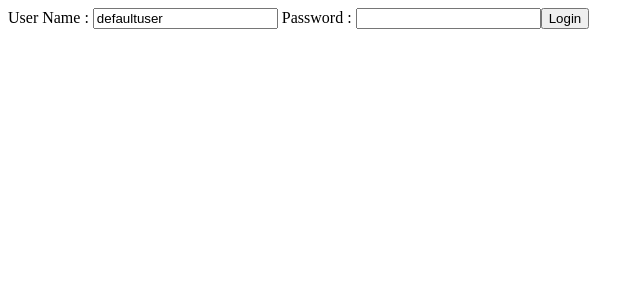
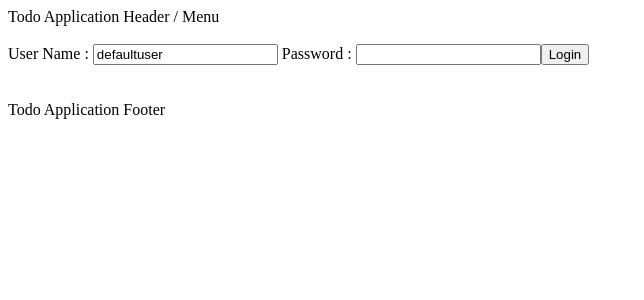
Before and after one commit to snhkn/todoApp, an Angular app: page / in a window 1280 px wide. Shown: the top 300 px of the page, without its empty margins (0-644 px from the left). Built offline with nearby package versions, Linux system fonts and the light colour scheme.

Commit message:
Add header/menu and footer in Root module

```diff
--- a/src/app/app.component.html
+++ b/src/app/app.component.html
@@ -5,4 +5,10 @@
 <!--
 <div>Component Content</div>
 -->
+Todo Application Header / Menu
+<BR><BR>
+
 <router-outlet></router-outlet>
+
+<BR><BR>
+Todo Application Footer
```
